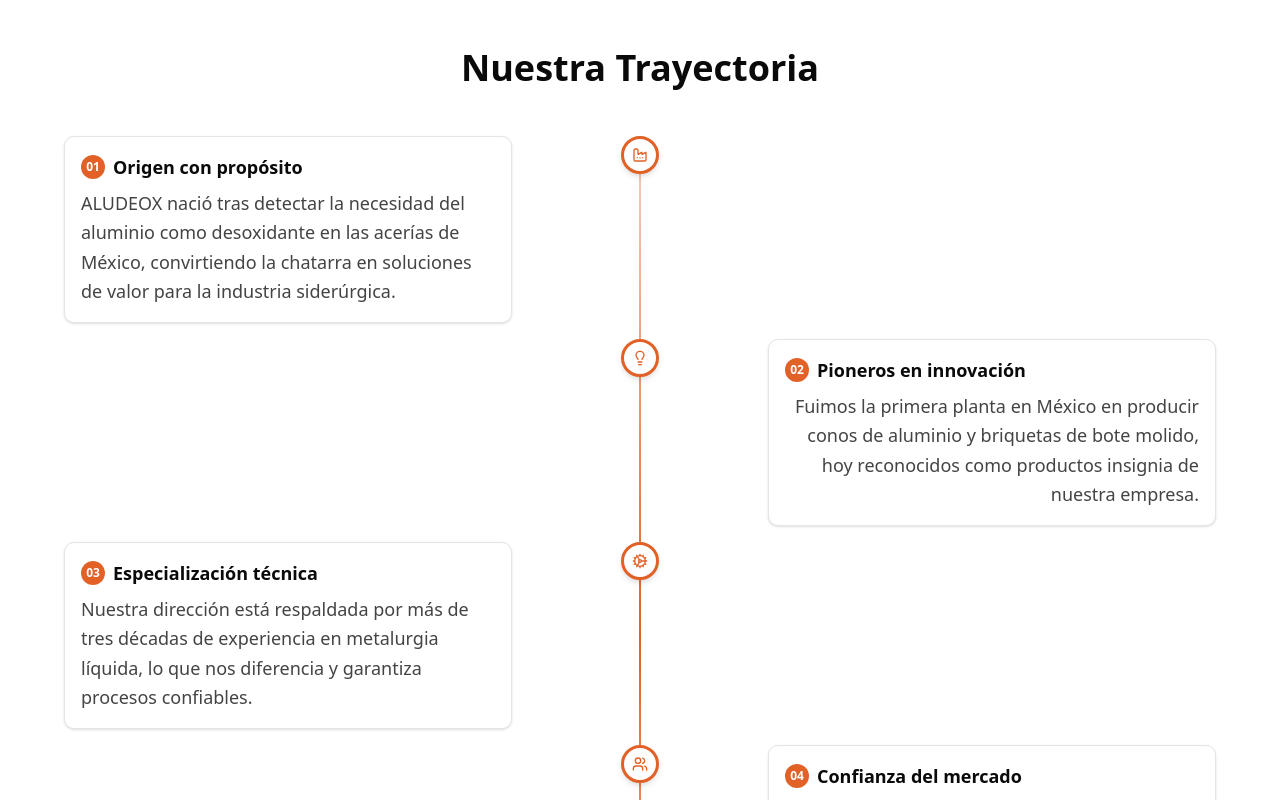
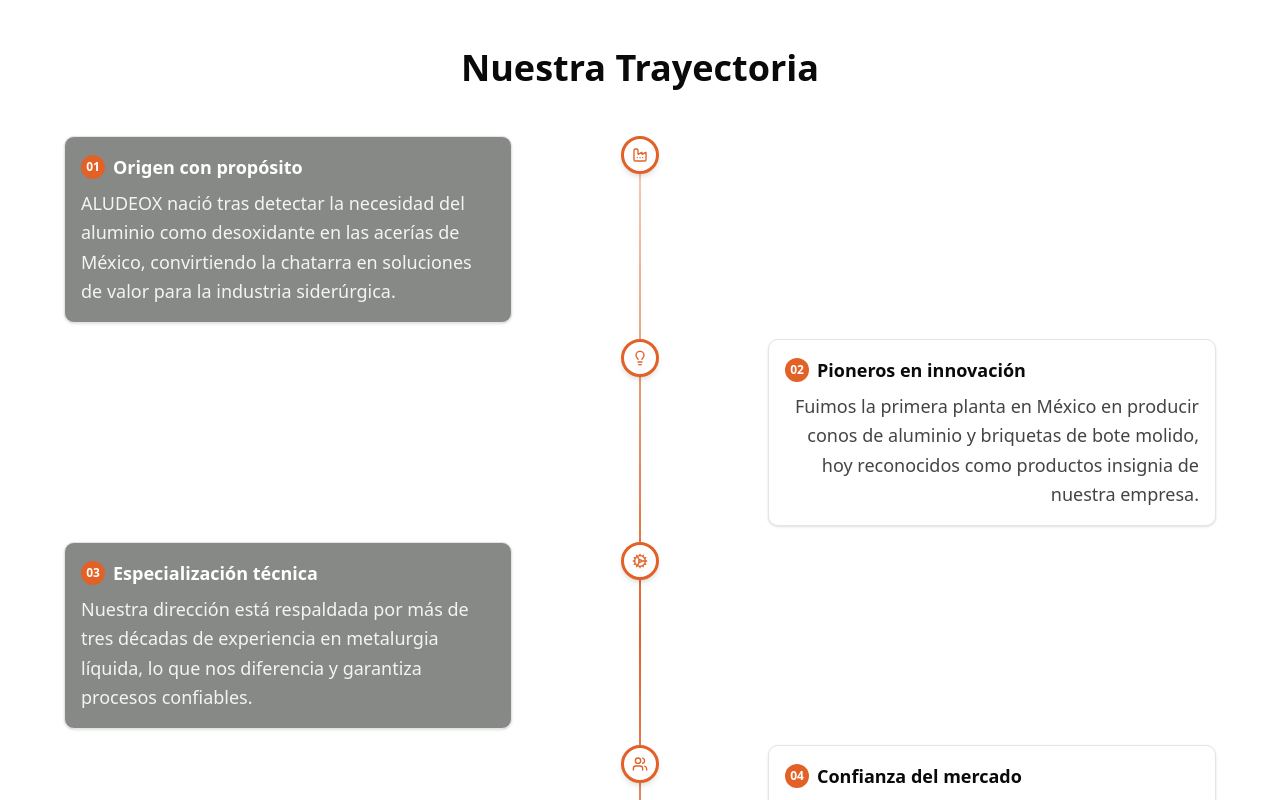
Before and after one commit to RobertoMancilla/landing_page, a Next.js app: page /about in a window 1280 px wide. Shown: the part 700-1500 px from the top of the page. Built offline with nearby package versions, Linux system fonts and the light colour scheme.

Commit message:
agregando ultimas cosas

```diff
--- a/app/about/page.tsx
+++ b/app/about/page.tsx
@@ -227,7 +227,16 @@
                     <div
                       className={`w-5/12 ${index % 2 === 0 ? "pr-8" : "pl-8"}`}
                     >
-                      <div className="bg-white rounded-lg p-4 border border-border shadow-sm hover:shadow-md transition-shadow group">
+                      <div
+                        className={`rounded-lg p-4 border border-border shadow-sm hover:shadow-md transition-shadow group ${
+                          index % 2 === 1 ? "bg-white" : "text-white/90"
+                        }`}
+                        style={
+                          index % 2 === 1
+                            ? {}
+                            : { backgroundColor: "var(--brand-gray-200)" }
+                        }
+                      >
                         {/* Content */}
                         <div
                           className={`${
@@ -238,11 +247,23 @@
                             <span className="inline-flex items-center justify-center w-6 h-6 rounded-full bg-primary text-white text-xs font-bold">
                               {item.number}
                             </span>
-                            <h3 className="text-base lg:text-lg font-bold text-foreground group-hover:text-primary transition-colors">
+                            <h3
+                              className={`text-base lg:text-lg font-bold transition-colors ${
+                                index % 2 === 1
+                                  ? "text-foreground group-hover:text-primary"
+                                  : "text-white group-hover:text-white/80"
+                              }`}
+                            >
                               {item.title}
                             </h3>
                           </div>
-                          <p className="text-base lg:text-lg text-muted-foreground leading-relaxed">
+                          <p
+                            className={`text-base lg:text-lg leading-relaxed ${
+                              index % 2 === 1
+                                ? "text-muted-foreground"
+                                : "text-white/90"
+                            }`}
+                          >
                             {item.description}
                           </p>
                         </div>
@@ -267,16 +288,35 @@
                   </div>
 
                   <div className="flex-1">
-                    <div className="bg-white rounded-lg p-4 border border-border shadow-sm">
+                    <div
+                      className={`rounded-lg p-4 border border-border shadow-sm ${
+                        index % 2 === 1 ? "bg-white" : ""
+                      }`}
+                      style={
+                        index % 2 === 1
+                          ? {}
+                          : { backgroundColor: "var(--brand-gray-200)" }
+                      }
+                    >
                       <div className="flex items-center gap-2 mb-2">
                         <span className="inline-flex items-center justify-center w-5 h-5 rounded-full bg-primary text-white text-xs font-bold">
                           {item.number}
                         </span>
-                        <h3 className="text-base lg:text-lg font-bold text-foreground">
+                        <h3
+                          className={`text-base lg:text-lg font-bold ${
+                            index % 2 === 1 ? "text-foreground" : "text-white"
+                          }`}
+                        >
                           {item.title}
                         </h3>
                       </div>
-                      <p className="text-base lg:text-lg text-muted-foreground leading-relaxed">
+                      <p
+                        className={`text-base lg:text-lg leading-relaxed ${
+                          index % 2 === 1
+                            ? "text-muted-foreground"
+                            : "text-white/90"
+                        }`}
+                      >
                         {item.description}
                       </p>
                     </div>
@@ -299,14 +339,33 @@
                 </div>
 
                 <div className="flex-1">
-                  <div className="bg-white rounded-lg p-3 border border-border shadow-sm">
+                  <div
+                    className={`rounded-lg p-3 border border-border shadow-sm ${
+                      index % 2 === 1 ? "bg-white" : ""
+                    }`}
+                    style={
+                      index % 2 === 1
+                        ? {}
+                        : { backgroundColor: "var(--brand-gray-200)" }
+                    }
+                  >
                     <div className="flex items-center gap-2 mb-2">
                       <item.icon className="h-4 w-4 text-primary" />
-                      <h3 className="font-bold text-foreground text-base leading-tight">
+                      <h3
+                        className={`font-bold text-base leading-tight ${
+                          index % 2 === 1 ? "text-foreground" : "text-white"
+                        }`}
+                      >
                         {item.title}
                       </h3>
                     </div>
-                    <p className="text-base text-muted-foreground leading-relaxed">
+                    <p
+                      className={`text-base leading-relaxed ${
+                        index % 2 === 1
+                          ? "text-muted-foreground"
+                          : "text-white/90"
+                      }`}
+                    >
                       {item.description}
                     </p>
                   </div>
--- a/components/layout/Section.tsx
+++ b/components/layout/Section.tsx
@@ -17,7 +17,7 @@
   /** Ancho máximo del contenedor (default: screen-2xl) */
   maxW?: "2xl" | "5xl" | "7xl" | "screen-2xl";
   /** Padding vertical (default: lg) */
-  py?: "sm" | "md" | "lg";
+  py?: "xs" | "sm" | "md" | "lg";
   /** Si es true, omite el contenedor centrado para ancho completo */
   bleed?: boolean;
 }
@@ -44,6 +44,7 @@
 
   // Mapeo de py a clases Tailwind
   const paddingClasses = {
+    xs: "py-4 lg:py-1",
     sm: "py-10 lg:py-14",
     md: "py-16 lg:py-20",
     lg: "py-16 lg:py-24",
--- a/components/root/HeroSection.tsx
+++ b/components/root/HeroSection.tsx
@@ -6,16 +6,10 @@
 
 export function Hero() {
   return (
-    <Section py="sm">
-      {/* items-stretch: iguala la altura de ambas columnas */}
-      <div className="grid grid-cols-1 lg:grid-cols-2 gap-12 lg:gap-16 items-stretch">
-        {/* LEFT */}
-        <div className="flex flex-col justify-start">
-          {/* max-w-xl: ancho común; aumentamos tamaño del logo */}
-          <div className="space-y-6 max-w-xl">
-            <div className="relative w-full h-20 md:h-24">
-              {" "}
-              {/* */}
+    <Section py="xs">
+      {/* Logo centrado arriba y más grande */}
+      <div className="flex justify-center mb-3">
+        <div className="relative w-80 h-24 md:w-96 md:h-32">
           <Image
             src="/images/secondary_logo.png"
             alt="main logo business"
@@ -24,7 +18,13 @@
             priority
           />
         </div>
+      </div>
 
+      {/* Contenido principal en dos columnas */}
+      <div className="grid grid-cols-1 lg:grid-cols-2 gap-12 lg:gap-16 items-stretch">
+        {/* LEFT - Contenido de texto */}
+        <div className="flex flex-col justify-start">
+          <div className="space-y-6">
             <div className="space-y-3">
               <h1 className="text-3xl lg:text-4xl font-bold text-foreground leading-snug text-balance">
                 Fundición especializada en aluminio y cobre
@@ -32,8 +32,10 @@
               <p className="text-base lg:text-lg text-muted-foreground leading-relaxed">
                 Transformamos aluminio y cobre en soluciones metálicas de alto
                 valor. Somos una empresa 100% mexicana, comprometida con la
-                <span className="text-primary font-medium"> calidad</span>, la <span className="text-primary font-medium">innovación</span> y la <span className="text-primary font-medium">confianza</span> para cada uno de nuestros
-                clientes.
+                <span className="text-primary font-medium"> calidad</span>, la{" "}
+                <span className="text-primary font-medium">innovación</span> y
+                la <span className="text-primary font-medium">confianza</span>{" "}
+                para cada uno de nuestros clientes.
               </p>
             </div>
 
@@ -47,22 +49,15 @@
           </div>
         </div>
 
-        {/* RIGHT */}
-        {/* 🔧 self-stretch para que esta celda iguale la altura de la izquierda */}
+        {/* RIGHT - Imagen que iguala la altura del contenido izquierdo */}
         <div className="relative flex self-stretch justify-center">
-          {/*
-            🔧 w-[60%]: 60% del ancho de la columna
-            🔧 h-full: toma toda la altura de la fila (gracias a items-stretch/self-stretch)
-            🔧 max-h y min-h para que no quede diminuta ni gigantesca
-          */}
           <div className="relative w-full h-full min-h-[400px]">
             <Image
               src="/images/photo.png"
               alt="Imagen de aleaciones metálicas"
               fill
-              /* 🔧 object-cover + object-center: rellena completamente el contenedor */
               className="object-cover object-center rounded-md"
-              sizes="(min-width:1024px) 60vw, 100vw"
+              sizes="(min-width:1024px) 50vw, 100vw"
             />
           </div>
         </div>
```
Lines whose indentation alone changed are shown as unchanged.
